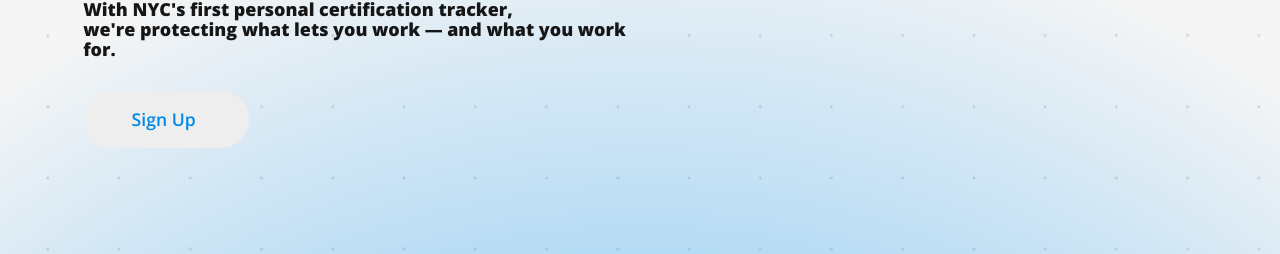
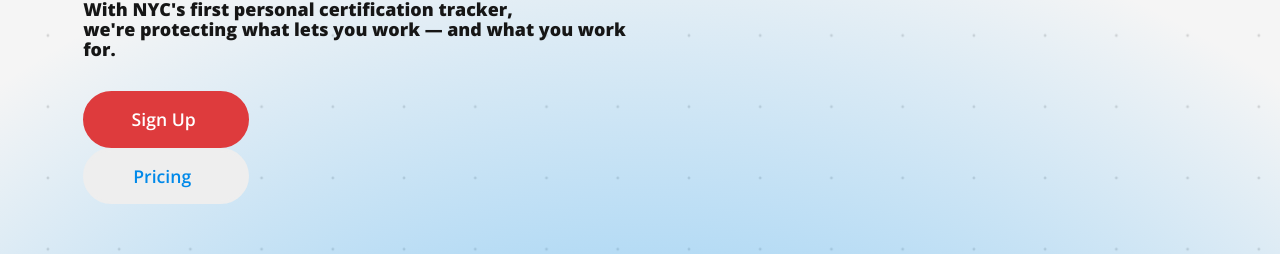
Before and after one commit to fastlinesafetytraining/accoric, a Next.js app: page /personal-dashcard in a window 1280 px wide. Shown: the part 457-711 px from the top of the page. Built offline with nearby package versions, Linux system fonts and the light colour scheme; no server answers.

Commit message:
Enhance accessibility by adding aria-label attributes to multiple sections in the personal dashboard components.

```diff
--- a/containers/personal-dashcard-page/AccessAnywhereSec.tsx
+++ b/containers/personal-dashcard-page/AccessAnywhereSec.tsx
@@ -19,7 +19,7 @@
 		[0, 1, 1, 0.5]
 	);
 	return (
-		<section ref={ref} id='accessFromAnywhere' className={styles.accessAnywhereSec}>
+		<section ref={ref} id='accessFromAnywhere' aria-label='Access Anywhere' className={styles.accessAnywhereSec}>
 			<div className={styles.accessAnywhereSec__content}>
 				<motion.div
 					style={{ opacity }}
--- a/containers/personal-dashcard-page/AlwaysSyncSec.tsx
+++ b/containers/personal-dashcard-page/AlwaysSyncSec.tsx
@@ -22,7 +22,7 @@
 	);
 
 	return (
-		<section ref={ref} id='alwaysSync' className={styles.alwaysSyncSec}>
+		<section ref={ref} id='alwaysSync' aria-label='Always Synced' className={styles.alwaysSyncSec}>
 			<div className={styles.alwaysSyncSec__content}>
 				<motion.div
 					style={{ opacity }}
--- a/containers/personal-dashcard-page/ExpirationReminderSec.tsx
+++ b/containers/personal-dashcard-page/ExpirationReminderSec.tsx
@@ -18,7 +18,7 @@
 		[0, 1, 1, 0.5]
 	);
 	return (
-		<section ref={ref} id='reminders' className={styles.expirationReminderSec}>
+		<section ref={ref} id='reminders' aria-label='Smart Reminders' className={styles.expirationReminderSec}>
 			<div className={styles.expirationReminderSec__content}>
 				<motion.div
 					style={{ opacity }}
--- a/containers/personal-dashcard-page/IntroSec.tsx
+++ b/containers/personal-dashcard-page/IntroSec.tsx
@@ -14,7 +14,7 @@
 	}, []);
 
 	return (
-		<section id='introduction' className={styles.introSec}>
+		<section id='introduction' aria-label='Introduction' className={styles.introSec}>
 			<div className={styles.introSec__background}>
 				{isWebGLSupported === true ? (
 					<Spline
@@ -36,12 +36,20 @@
 						for.
 					</p>
 					<div className={styles.introSec__content__buttonContainer}>
+
 						<SiteButton
-							type='secondary'
+							type='primary'
 							href='/sign-up/personal-dashcard'
 							title='Sign Up'
 						>
 							Sign Up
+						</SiteButton>
+						<SiteButton
+							type='secondary'
+							href='#pricing'
+							title='Pricing'
+						>
+							Pricing
 						</SiteButton>
 					</div>
 				</div>
--- a/containers/personal-dashcard-page/YourCardSec.tsx
+++ b/containers/personal-dashcard-page/YourCardSec.tsx
@@ -22,7 +22,7 @@
 	);
 
 	return (
-		<section ref={ref} id='yourCard' className={styles.yourCardSec}>
+		<section ref={ref} id='yourCard' aria-label='Your Card' className={styles.yourCardSec}>
 			<div className={styles.yourCardSec__content}>
 				<motion.div
 					className={styles.yourCardSec__content__text}
--- a/containers/personal-dashcard-page/YourCertificationSec.tsx
+++ b/containers/personal-dashcard-page/YourCertificationSec.tsx
@@ -24,6 +24,7 @@
 		<section
 			ref={ref}
 			id='yourCertification'
+			aria-label='Your Certification'
 			className={styles.yourCertificationSec}
 		>
 			<div className={styles.yourCertificationSec__content}>
```
